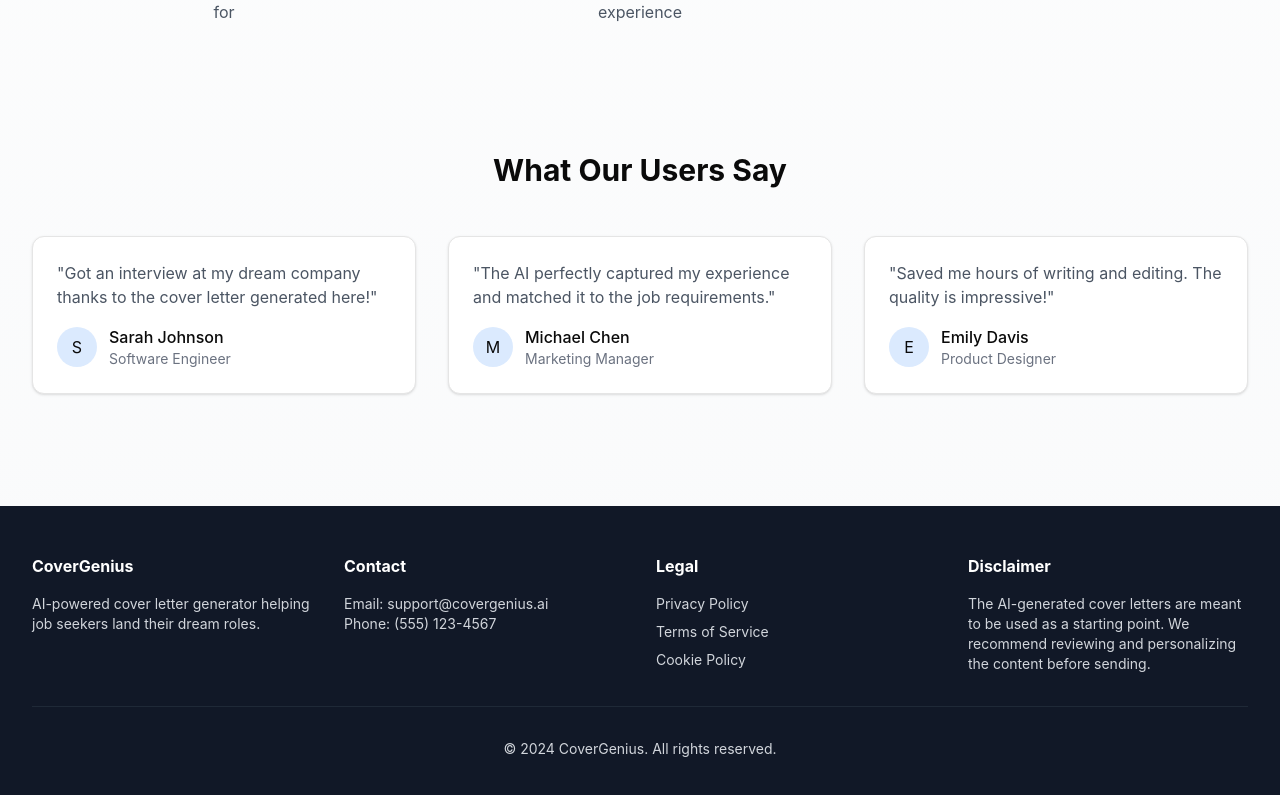
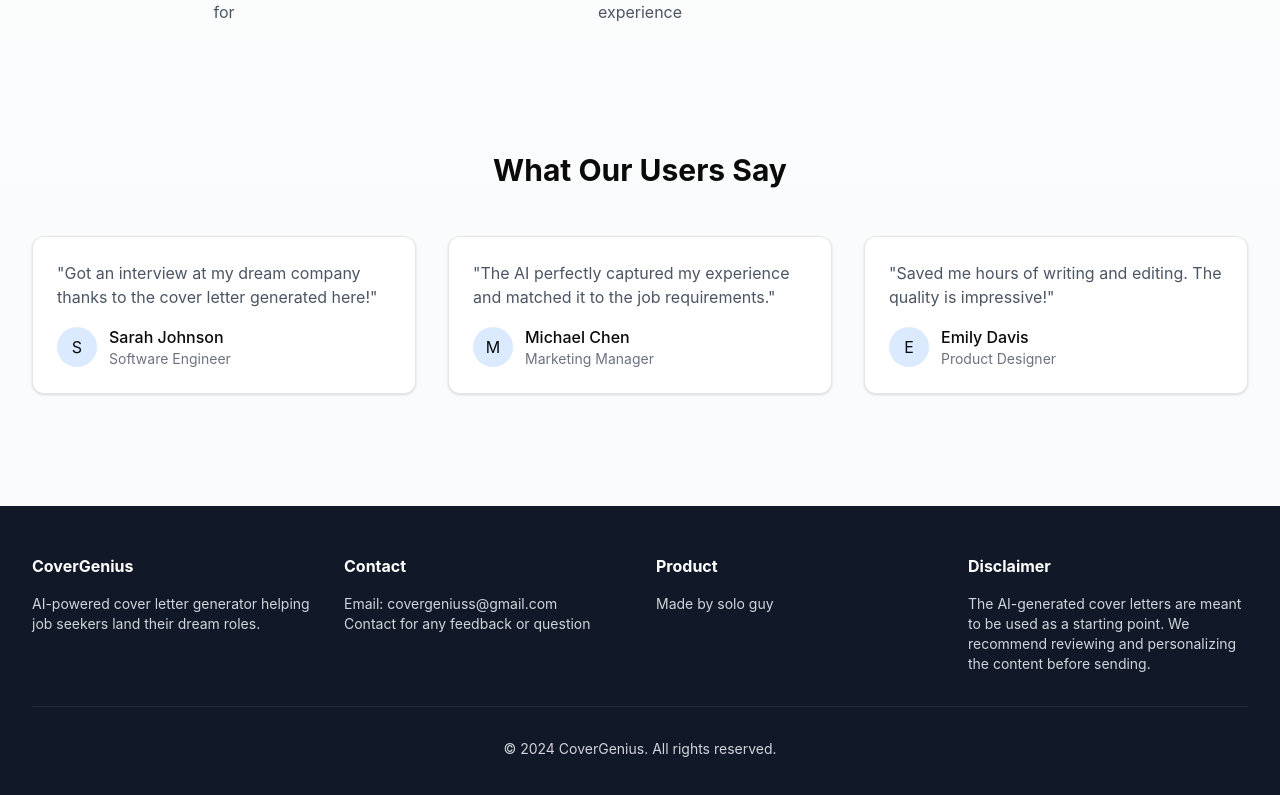
Before and after one commit to kultarkalsi07/Cover-Genius, a React (Vite) app: page / in a window 1280 px wide. Shown: the part 1373-2168 px from the top of the page. Built offline with nearby package versions, Linux system fonts and the light colour scheme.

Commit message:
New change

```diff
--- a/src/App.tsx
+++ b/src/App.tsx
@@ -118,15 +118,13 @@ function App() {
             </div>
             <div>
               <h3 className="text-white font-bold mb-4">Contact</h3>
-              <p className="text-sm">Email: support@covergenius.ai</p>
-              <p className="text-sm">Phone: (555) 123-4567</p>
+              <p className="text-sm">Email: covergeniuss@gmail.com</p>
+              <p className="text-sm">Contact for any feedback or question</p>
             </div>
             <div>
-              <h3 className="text-white font-bold mb-4">Legal</h3>
+              <h3 className="text-white font-bold mb-4">Product</h3>
               <ul className="space-y-2 text-sm">
-                <li>Privacy Policy</li>
-                <li>Terms of Service</li>
-                <li>Cookie Policy</li>
+                <li>Made by solo guy</li>
               </ul>
             </div>
             <div>
```
